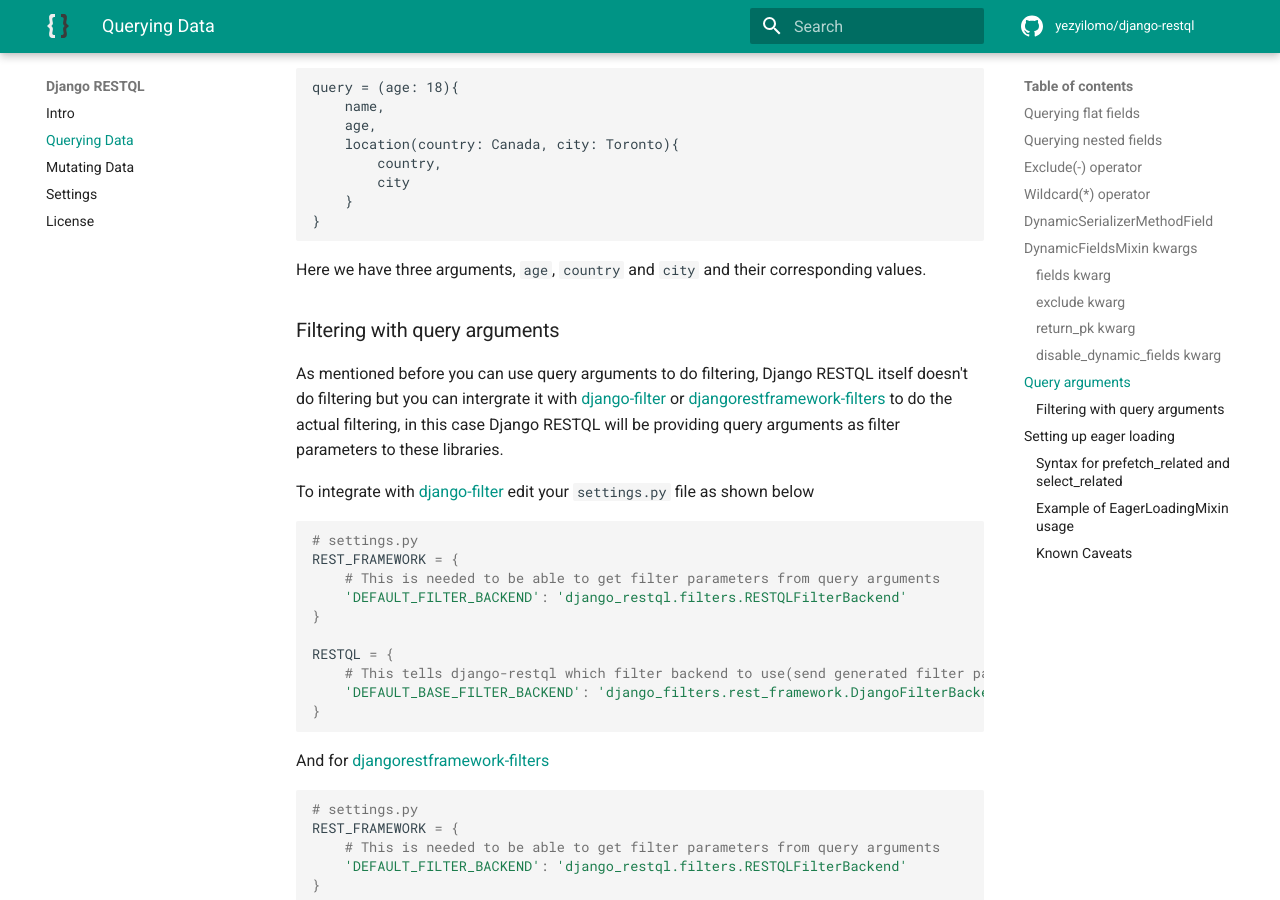
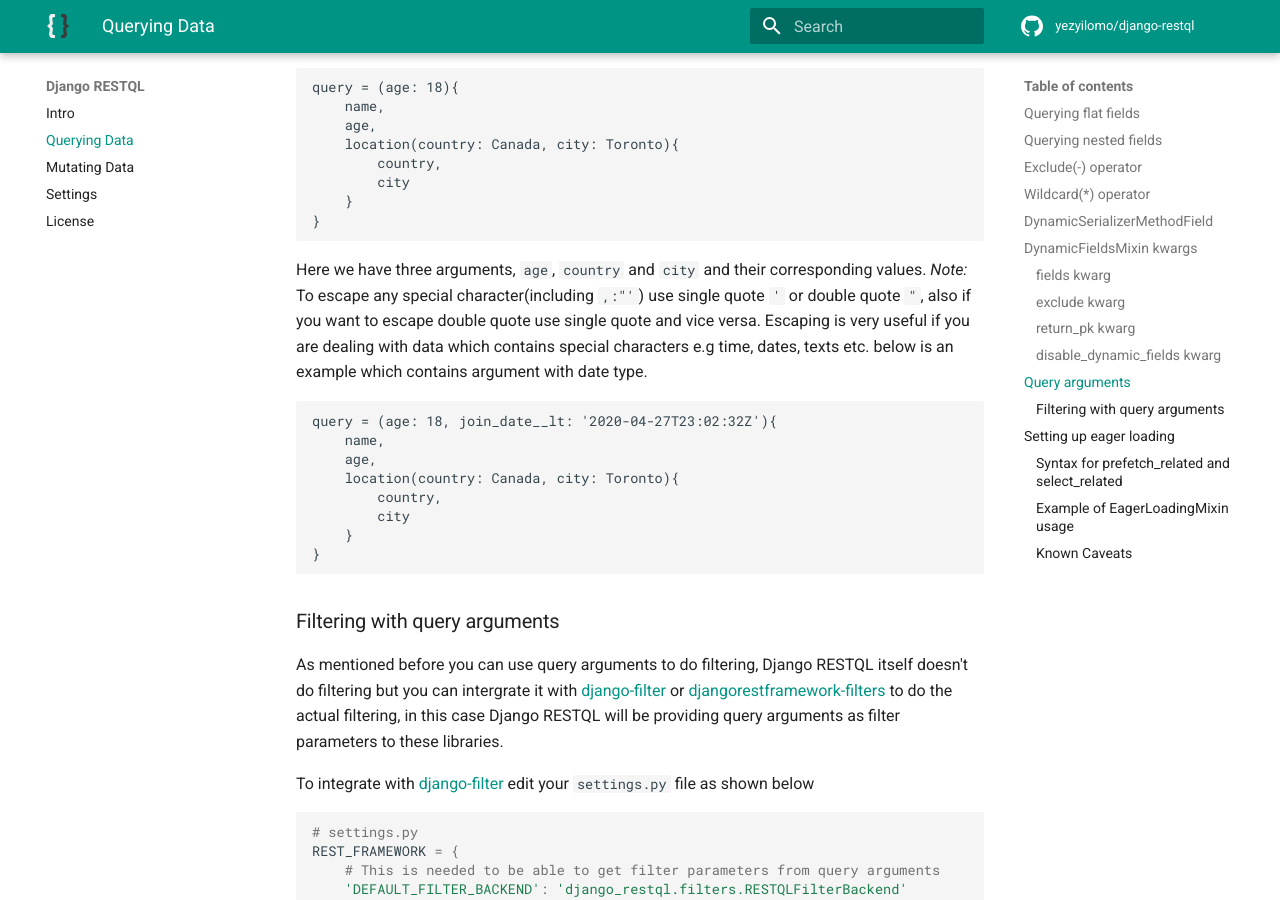
Before and after one commit to yezyilomo/django-restql, an MkDocs documentation site: the page built from docs/querying_data.md, in a window 1280 px wide and 900 px high, scrolled down 11746 px. Built offline with MkDocs 1.6.1 and Material for MkDocs 9.7.7, drawn with Linux system fonts in a browser that asks for light colours; comment, search, counter and statistics services are not loaded.

Commit message:
:pencil:Update documentation

````diff
--- a/docs/querying_data.md
+++ b/docs/querying_data.md
@@ -519,6 +519,18 @@
 }
 ```
 Here we have three arguments, `age`, `country` and `city` and their corresponding values.
+*Note:* To escape any special character(including `,:"'`) use single quote `'` or double quote `"`, also if you want to escape double quote use single quote and vice versa. Escaping is very useful if you are dealing with data which contains special characters e.g time, dates, texts etc. below is an example which contains argument with date type.
+
+```
+query = (age: 18, join_date__lt: '2020-04-27T23:02:32Z'){
+    name,
+    age,
+    location(country: Canada, city: Toronto){
+        country,
+        city
+    }
+}
+```
 
 
 ### Filtering with query arguments
````
